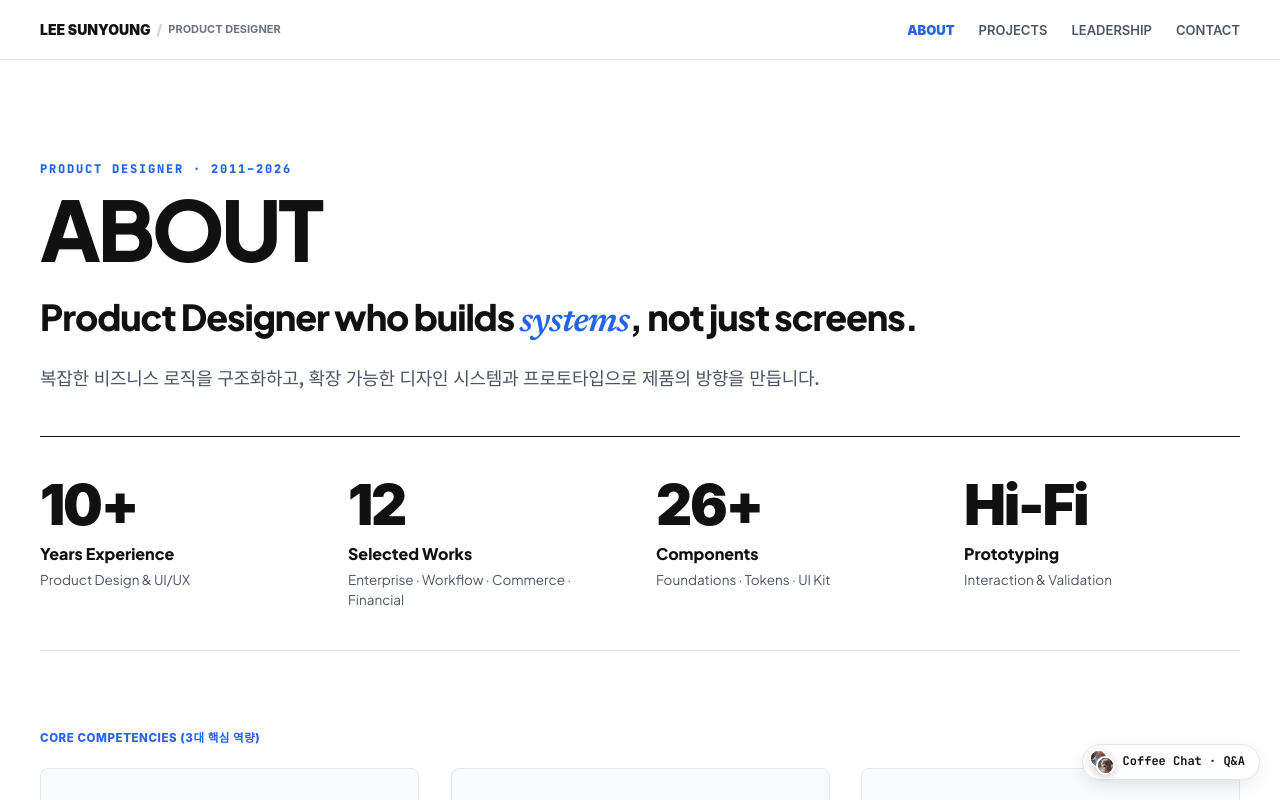
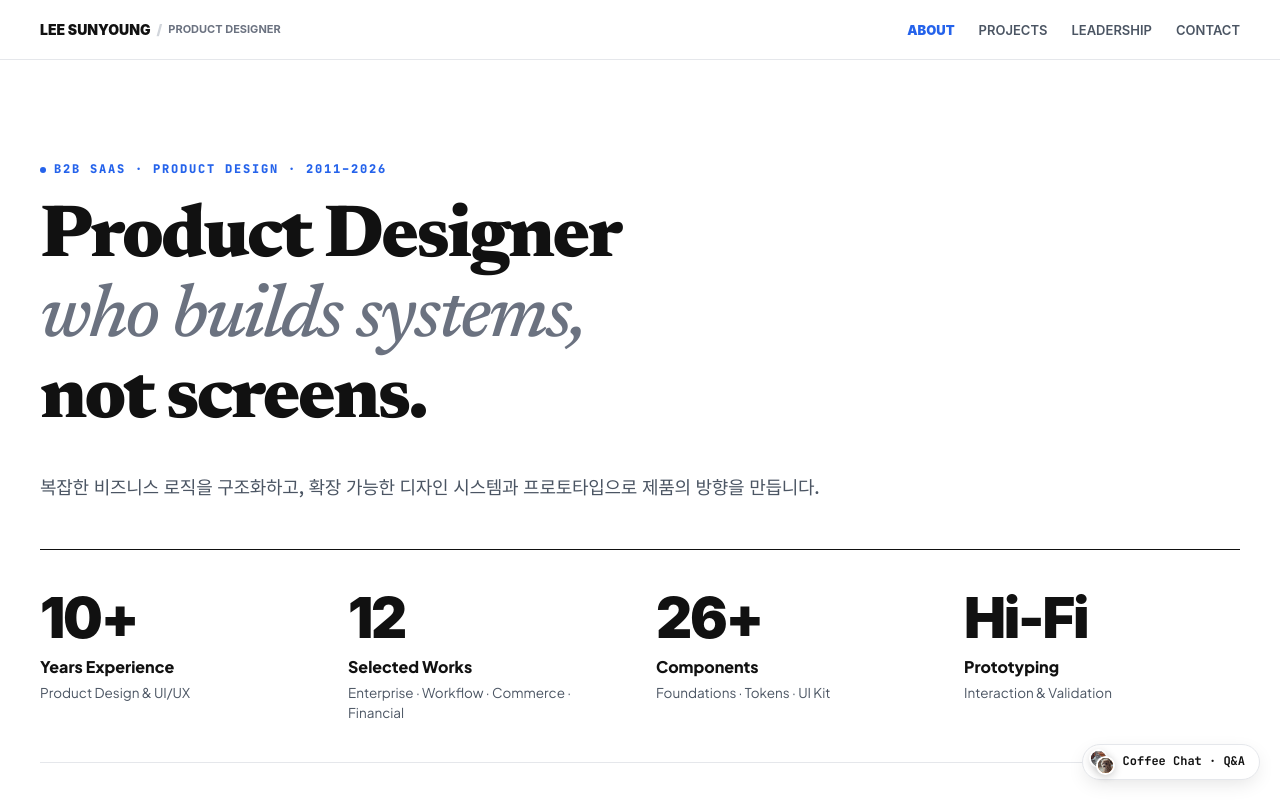
Before and after one commit to mobius38/sylee-portfolio, a React (Vite) app: page / in a window 1280 px wide. Shown: the top 800 px of the page. Built offline with nearby package versions, Linux system fonts and the light colour scheme; the HTML template or start-up script is replaced by a standard one.

Commit message:
feat: implement giant editorial typography and 4-column structured meta bar for Hero section

```diff
--- a/src/components/sections/HeroProfileSection.tsx
+++ b/src/components/sections/HeroProfileSection.tsx
@@ -195,8 +195,10 @@ export function HeroProfileSection({
         </div>
       </div>
 
-      {/* 1. Giant Bold Section Title (다른 섹션과 100% 동일한 규격) */}
-      <div style={{ marginBottom: isMobile ? "32px" : "44px", ...getRevealStyle(100) }}>
+      {/* 1. Giant Editorial Display Typography (시안의 압도적인 몰입감 1:1 완벽 이식) */}
+      <div style={{ marginBottom: isMobile ? "32px" : "48px", ...getRevealStyle(100) }}>
+        <div style={{ display: "flex", alignItems: "center", gap: "8px", marginBottom: "20px" }}>
+          <span style={{ width: "6px", height: "6px", borderRadius: "50%", backgroundColor: "#2563EB", display: "inline-block" }}></span>
           <span
             style={{
               fontFamily: "'JetBrains Mono', monospace",
@@ -204,40 +206,32 @@ export function HeroProfileSection({
               fontWeight: 800,
               color: "#2563EB",
               letterSpacing: "0.15em",
-            display: "block",
-            marginBottom: "8px",
+              textTransform: "uppercase",
             }}
           >
-          PRODUCT DESIGNER · 2011–2026
+            B2B SaaS · Product Design · 2011–2026
           </span>
+        </div>
+
         <h1
           className="about-title-h1"
           style={{
-            fontSize: isMobile ? "44px" : "clamp(56px, 6.5vw, 84px)",
-            fontWeight: 900,
-            letterSpacing: "-0.04em",
-            lineHeight: 1.0,
+            fontFamily: "'Newsreader', Georgia, serif",
+            fontSize: isMobile ? "38px" : "clamp(52px, 5.8vw, 88px)",
+            fontWeight: 800,
+            letterSpacing: "-0.035em",
+            lineHeight: 1.08,
             color: "#111111",
-            margin: "0 0 24px 0",
+            margin: "0 0 32px 0",
           }}
         >
-          ABOUT
+          Product Designer<br />
+          <span style={{ fontStyle: "italic", fontWeight: 500, color: "#6B7280" }}>
+            who builds systems,
+          </span><br />
+          not screens.
         </h1>
-        <p
-          className="about-sub-p"
-          style={{
-            fontFamily: "'Plus Jakarta Sans', -apple-system, BlinkMacSystemFont, 'Pretendard', sans-serif",
-            fontSize: isMobile ? "22px" : "clamp(26px, 2.8vw, 38px)",
-            fontWeight: 800,
-            color: "#111111",
-            lineHeight: 1.3,
-            letterSpacing: "-0.03em",
-            margin: "0 0 16px 0",
-            maxWidth: "1100px",
-          }}
-        >
-          Product Designer who builds <span style={{ fontFamily: "'Newsreader', serif", fontStyle: "italic", fontWeight: 600, color: "#2563EB" }}>systems</span>, not just screens.
-        </p>
+
         <p
           style={{
             fontFamily: "'Noto Sans KR', sans-serif",
```
Lines whose indentation alone changed are shown as unchanged.
